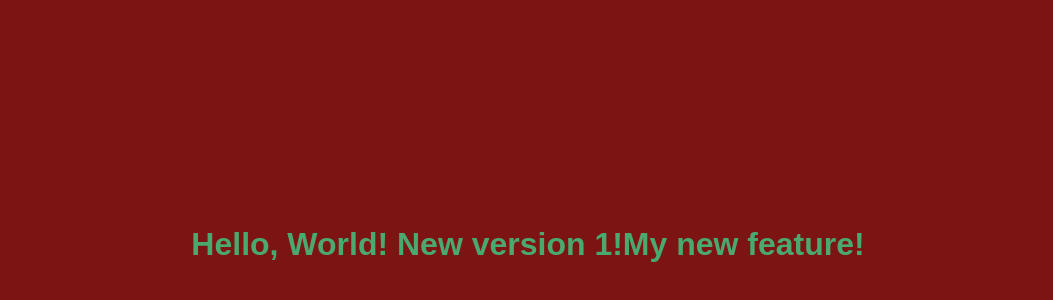
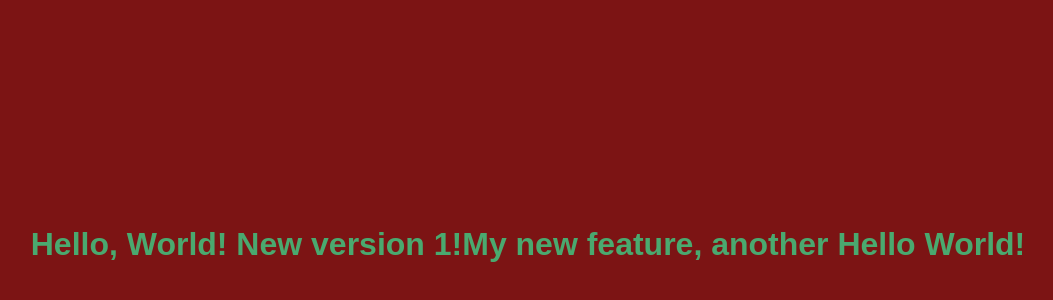
Before and after one commit to GeneralTao2/example-for-github, a plain HTML site: page index.html in a window 1280 px wide. Shown: the part 156-456 px from the top of the page, without its empty margins (112-1165 px from the left). Drawn offline with Linux system fonts and the light colour scheme.

Commit message:
add feature name

```diff
--- a/index.html
+++ b/index.html
@@ -9,6 +9,6 @@
 </head>
 <body>
     <h1>Hello, World! New version 1!</h1>
-    <h1>My new feature!</h1>
+    <h1>My new feature, another Hello World!</h1>
 </body>
 </html>
```
